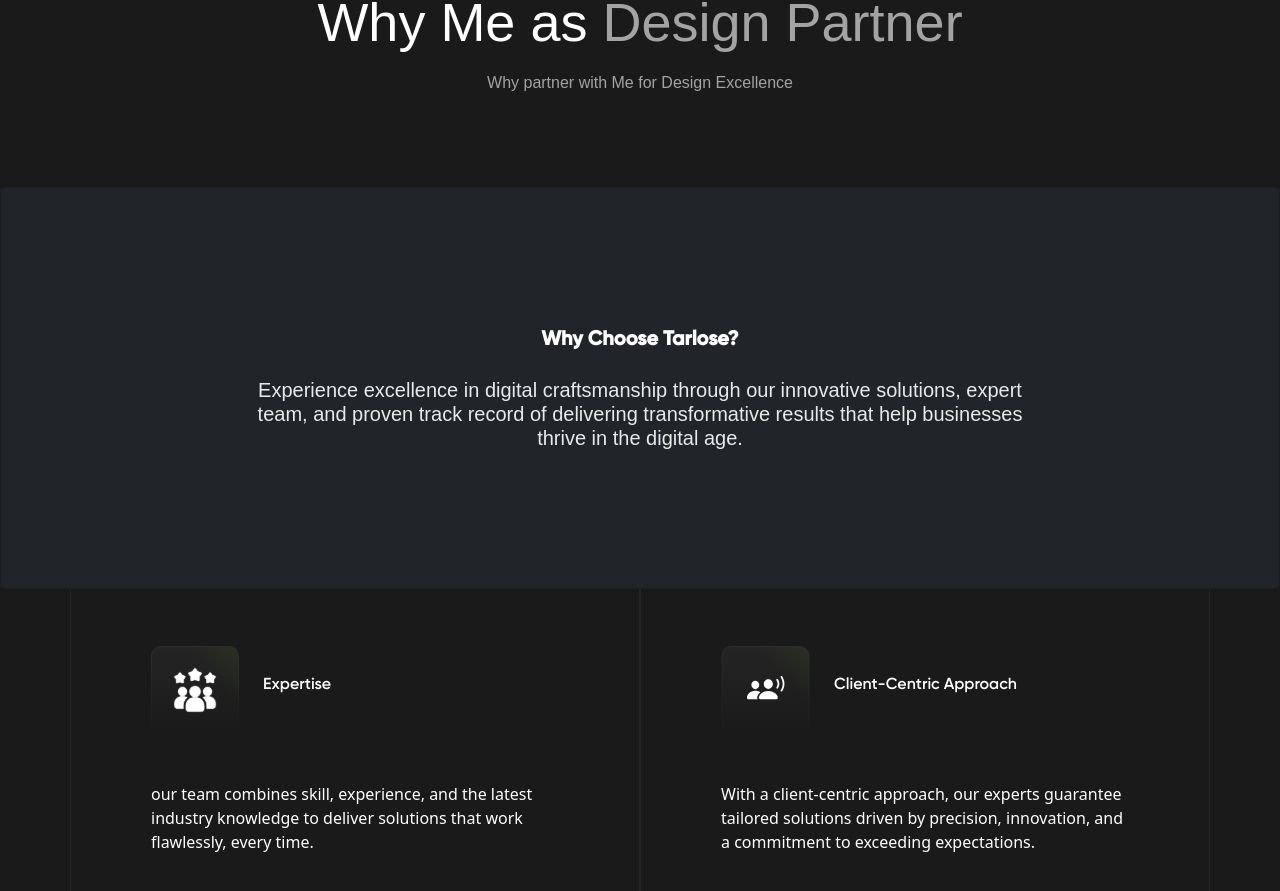
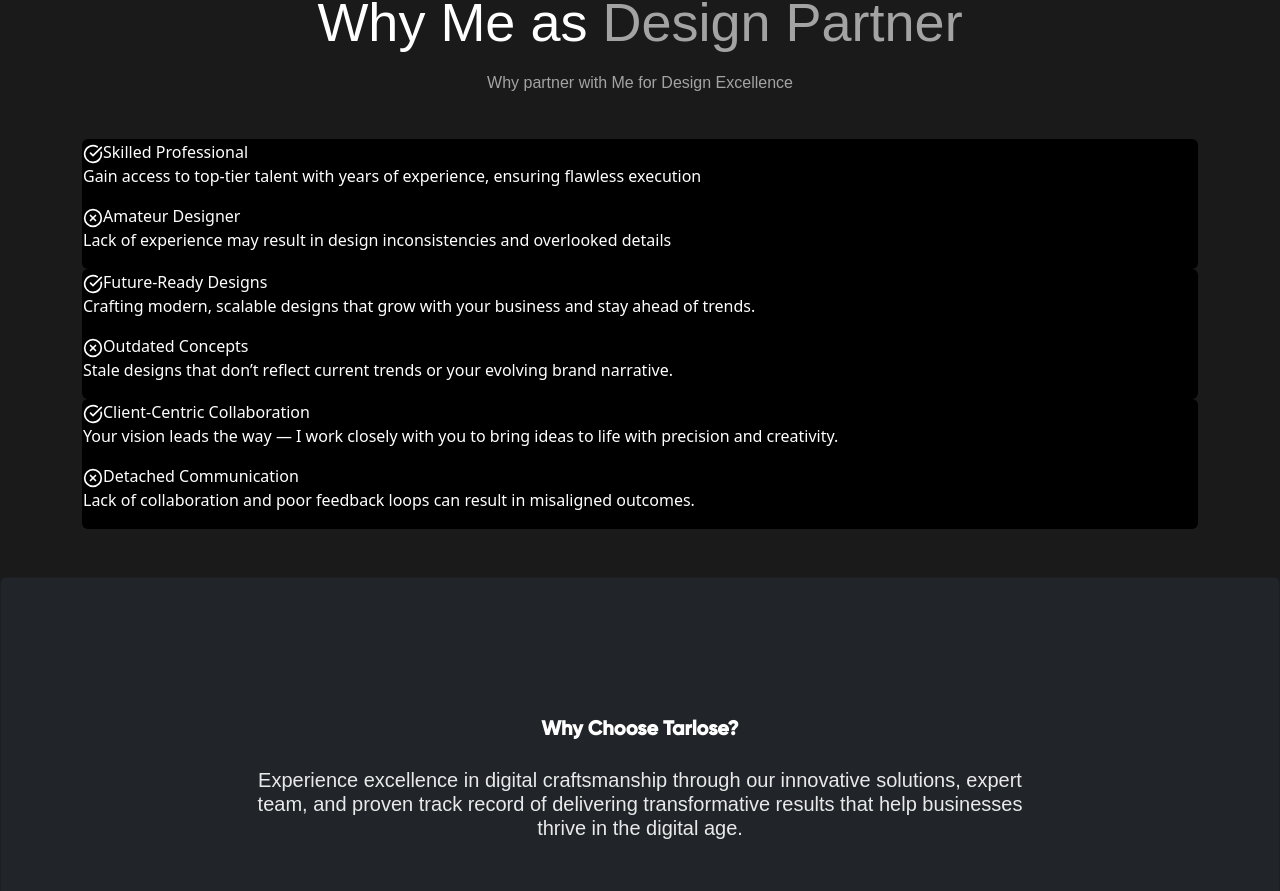
Before and after one commit to WTFAYXN/Tarlose-React, a React (Vite) app in the folder client/: page / in a window 1280 px wide. Shown: the part 5037-5928 px from the top of the page. Built offline with nearby package versions, Linux system fonts and the light colour scheme; no server answers; the HTML template or start-up script is replaced by a standard one.

Commit message:
feat: Implement StackedCards component with dynamic content and styling

```diff
--- a/client/package.json
+++ b/client/package.json
@@ -16,6 +16,7 @@
     "bootstrap": "^5.3.3",
     "clsx": "^2.1.1",
     "gsap": "^3.12.5",
+    "lucide-react": "^0.525.0",
     "motion": "^12.19.2",
     "react": "^18.3.1",
     "react-bootstrap": "^2.10.5",
--- a/client/src/components/StackedCards/StackedCards.css
+++ b/client/src/components/StackedCards/StackedCards.css
@@ -23,3 +23,9 @@
   font-weight: 500;
   font-family: gilroy, sans-serif;
 }
+
+/* stacked cards  */
+
+.stack-card {
+    background-color:#000;
+}
--- a/client/src/components/StackedCards/StackedCards.jsx
+++ b/client/src/components/StackedCards/StackedCards.jsx
@@ -1,7 +1,35 @@
 import React from "react";
 import "./StackedCards.css";
+import { CheckCircle, XCircle } from "lucide-react"; // Icons for Check & Cross
 
 const StackedCards = () => {
+  const cards = [
+    {
+      leftTitle: "Skilled Professional",
+      leftDesc:
+        "Gain access to top-tier talent with years of experience, ensuring flawless execution",
+      rightTitle: "Amateur Designer",
+      rightDesc:
+        "Lack of experience may result in design inconsistencies and overlooked details",
+    },
+    {
+      leftTitle: "Future-Ready Designs",
+      leftDesc:
+        "Crafting modern, scalable designs that grow with your business and stay ahead of trends.",
+      rightTitle: "Outdated Concepts",
+      rightDesc:
+        "Stale designs that don’t reflect current trends or your evolving brand narrative.",
+    },
+    {
+      leftTitle: "Client-Centric Collaboration",
+      leftDesc:
+        "Your vision leads the way — I work closely with you to bring ideas to life with precision and creativity.",
+      rightTitle: "Detached Communication",
+      rightDesc:
+        "Lack of collaboration and poor feedback loops can result in misaligned outcomes.",
+    },
+  ];
+
   return (
     <>
       <div className="container my-5">
@@ -13,15 +41,46 @@ const StackedCards = () => {
           </div>
 
           <div className="stacked-content-container">
-            <h2 className="m-0">Why Me as <span>Design Partner</span></h2>
+            <h2 className="m-0">
+              Why Me as <span>Design Partner</span>
+            </h2>
             <p className="m-0">Why partner with Me for Design Excellence</p>
           </div>
         </div>
 
         <div className="stacked-cards-container">
-
+          <ul id="cards">
+            {cards.map((card, index) => (
+              <li
+                key={index}
+                id={`card${index + 1}`}
+                className="card stack-card"
+                style={{ "--index": index + 1 }}
+              >
+                <div className="card-body">
+                  <div className="grid grid-cols-1 md:grid-cols-2 gap-6 w-full text-white">
+                    {/* Left Column */}
+                    <div className="flex flex-col gap-3 bg-[#181818] p-6 rounded-xl">
+                      <div className="flex items-center gap-2 text-lg font-semibold">
+                        <CheckCircle className="text-green-400" size={20} />
+                        {card.leftTitle}
+                      </div>
+                      <p className="text-gray-300 text-sm">{card.leftDesc}</p>
+                    </div>
+                    {/* Right Column */}
+                    <div className="flex flex-col gap-3 bg-[#181818] p-6 rounded-xl">
+                      <div className="flex items-center gap-2 text-lg font-semibold">
+                        <XCircle className="text-red-400" size={20} />
+                        {card.rightTitle}
+                      </div>
+                      <p className="text-gray-300 text-sm">{card.rightDesc}</p>
+                    </div>
+                  </div>
+                </div>
+              </li>
+            ))}
+          </ul>
         </div>
-
       </div>
     </>
   );
```
Also changed, not shown: 1 other file (tests, documents, lock files or other folders).
